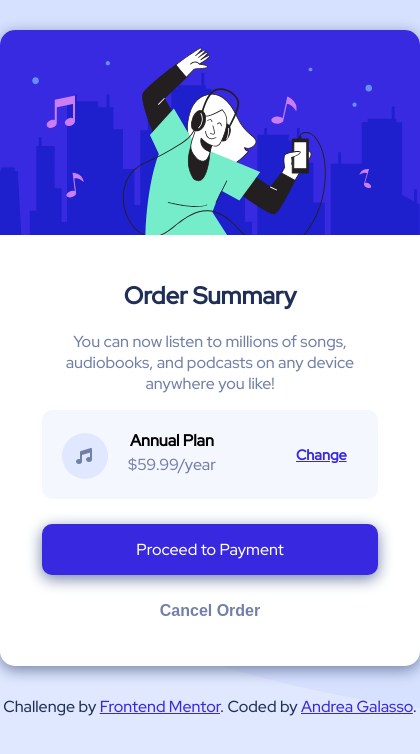
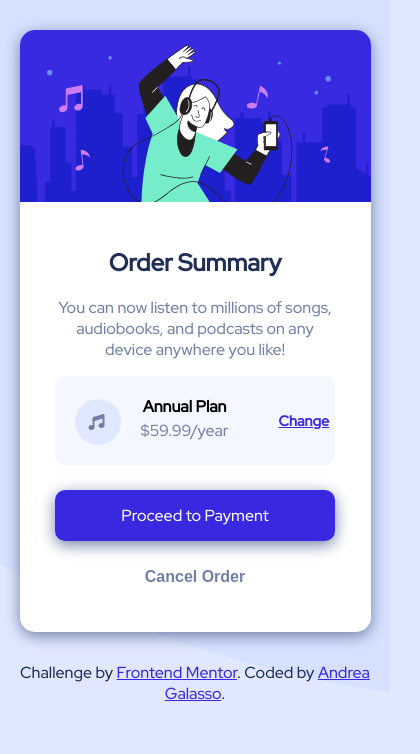
Before and after one commit to galassoandrea/order-summary-component, a plain HTML site: page index.html in a window 390 px wide. Shown: the whole page, 420 px wide, since content can reach past the window. Drawn offline with Linux system fonts and the light colour scheme.

Commit message:
Update style.css

```diff
--- a/style.css
+++ b/style.css
@@ -141,6 +141,14 @@ body {
 
 @media only screen and (max-width: 450px) {
 
+  .card , .attribution {
+    width: 90%;
+  }
+
+  .text-container {
+    margin-right: 50px;
+  }
+
   .music-icon {
     padding: 15px 16px 15px 14px;
   }
```
